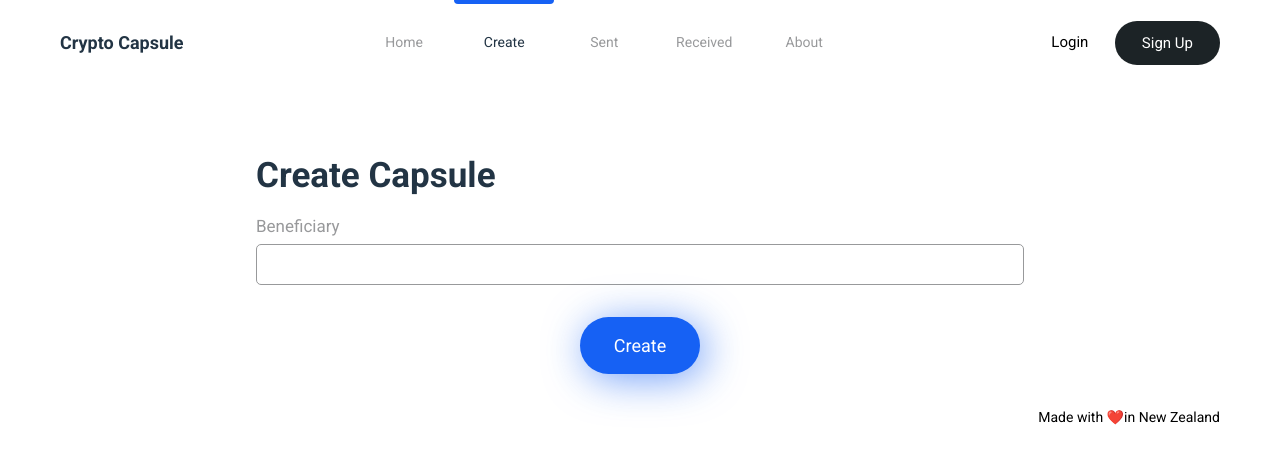
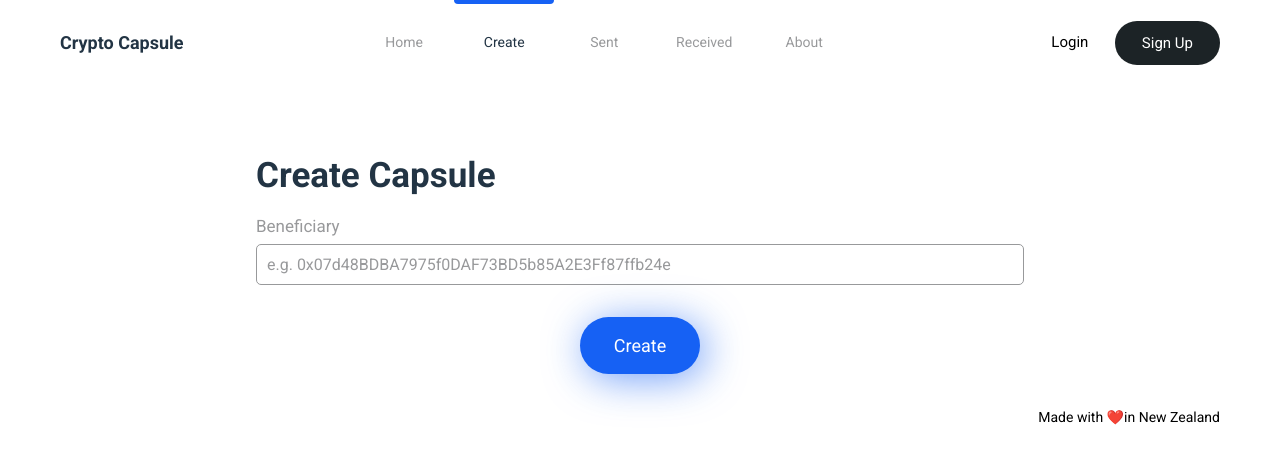
Before and after one commit to chase-manning/crypto-capsule, a React (Create React App) app in the folder client/: page /create in a window 1280 px wide. Shown: the top 462 px of the page. Built offline with nearby package versions, Linux system fonts and the light colour scheme.

Commit message:
:rocket: add placeholder to beneficiary filed

```diff
--- a/client/src/components/CreatePage.tsx
+++ b/client/src/components/CreatePage.tsx
@@ -39,7 +39,10 @@ const CreatePage = () => {
       <Header />
       <Content>
         <Title>Create Capsule</Title>
-        <TextInput label="Beneficiary" />
+        <TextInput
+          label="Beneficiary"
+          placeholder="e.g. 0x07d48BDBA7975f0DAF73BD5b85A2E3Ff87ffb24e"
+        />
         <ButtonContainer>
           <Button
             primary
```
